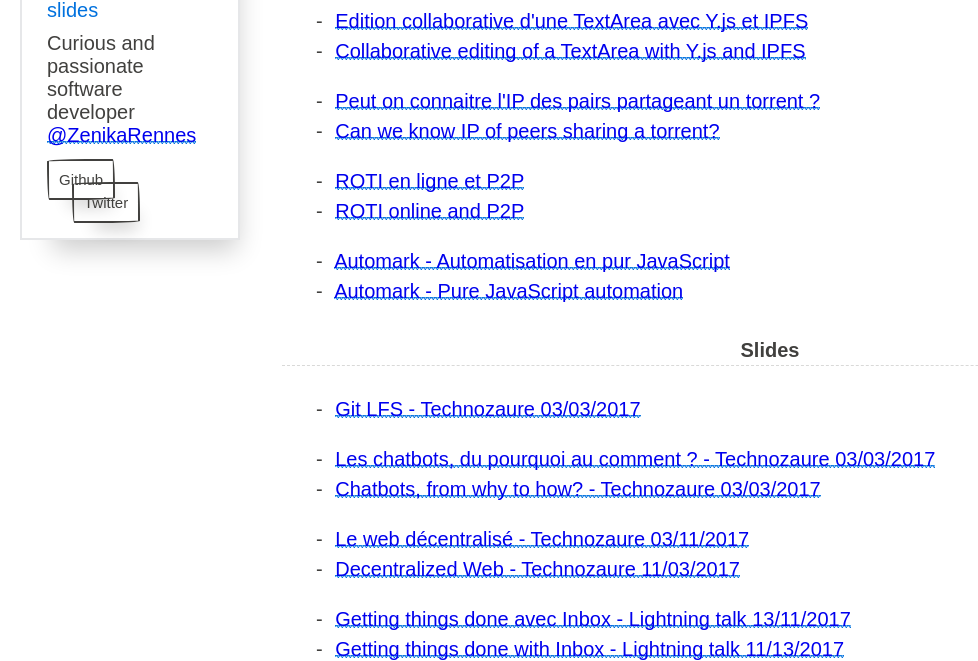
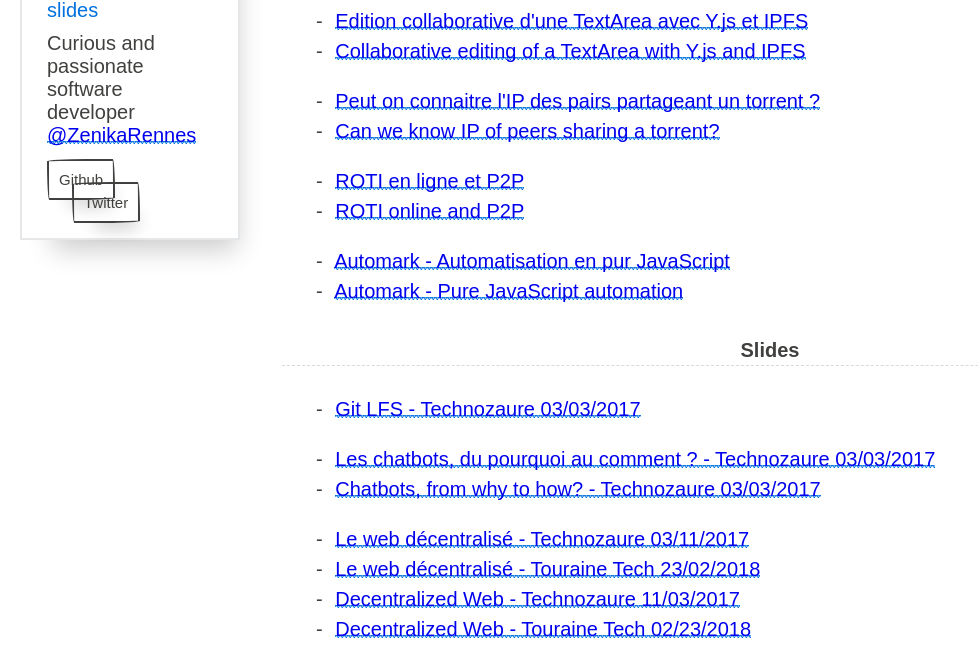
Before and after one commit to acailly/acailly.github.io, a plain HTML site: page index.html in a window 1280 px wide. Shown: the part 312-973 px from the top of the page, without its empty margins (0-978 px from the left). Drawn offline with Linux system fonts and the light colour scheme; a web font is replaced by a local one.

Commit message:
:sparkles: Added slides for Decentralized web at Touraine Tech 2018

```diff
--- a/index.html
+++ b/index.html
@@ -123,7 +123,13 @@
 								<a href="/confs/web-decentralise/web-decentralise.pdf">Le web décentralisé - Technozaure 03/11/2017</a>
 							</li>
 							<li>
+								<a href="/confs/web-decentralise/web-decentralise-tourainetech.pdf">Le web décentralisé - Touraine Tech 23/02/2018</a>
+							</li>
+							<li>
 								<a href="/confs/web-decentralise/web-decentralise.pdf">Decentralized Web - Technozaure 11/03/2017</a>
+							</li>
+							<li>
+								<a href="/confs/web-decentralise/web-decentralise-tourainetech.pdf">Decentralized Web - Touraine Tech 02/23/2018</a>
 							</li>
 						</ul>
 						<ul>
```
Also changed, not shown: 1 other file.
